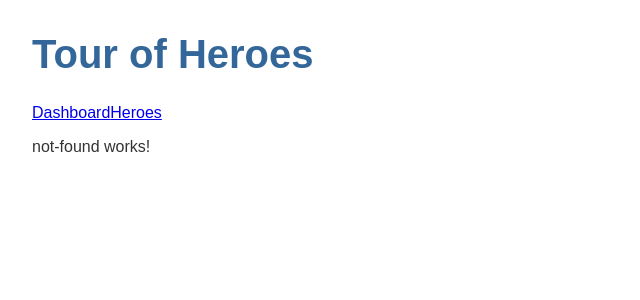
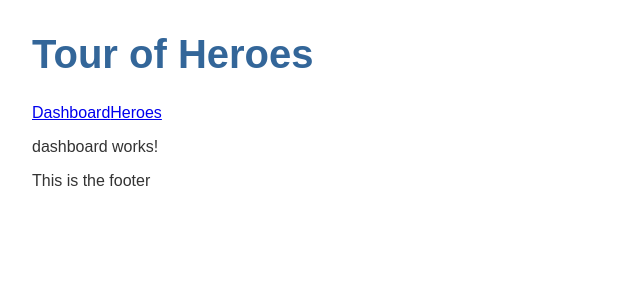
Before and after one commit to Experis-Upskilling-Program/tour-of-heroes, an Angular app: page /dashboard in a window 1280 px wide. Before the commit this address led to /not-found. Shown: the top 300 px of the page, without its empty margins (0-640 px from the left). Built offline with nearby package versions, Linux system fonts and the light colour scheme.

Commit message:
Creando componentes header y footer e implementandolos en el componente app

```diff
--- a/src/app/app-routing.module.ts
+++ b/src/app/app-routing.module.ts
@@ -6,7 +6,7 @@
 
 const routes: Routes = [
   {path: '', redirectTo: '/dashboard', pathMatch: 'full'},
-  // {path: 'dashboard', component: DashboardComponent},
+  {path: 'dashboard', component: DashboardComponent},
   {path: 'heroes', component: HeroesComponent},
   {path:'not-found', component: NotFoundComponent},
   {path: '**', redirectTo: '/not-found', pathMatch: 'full'}
--- a/src/app/app.component.html
+++ b/src/app/app.component.html
@@ -1,7 +1,8 @@
 <h1>{{title}}</h1>
-<nav>
-    <a routerLink="/dashboard">Dashboard</a>
-    <a routerLink="/heroes">Heroes</a>
-</nav>
-<router-outlet></router-outlet>
-<app-messages></app-messages>
+<app-header></app-header>
+<main>
+    <!-- No olvidar poner la etiqueta router-outlet cuando se definen las rutas en app-routing.module (es decir un componente modular) -->
+    <router-outlet></router-outlet>
+    <app-messages></app-messages>
+</main>
+<app-footer></app-footer>
--- a/src/app/app.module.ts
+++ b/src/app/app.module.ts
@@ -10,6 +10,8 @@
 import { MessagesComponent } from './components/messages/messages.component';
 import { DashboardComponent } from './components/dashboard/dashboard.component';
 import { NotFoundComponent } from './components/not-found/not-found.component';
+import { FooterComponent } from './components/footer/footer.component';
+import { HeaderComponent } from './components/header/header.component';
 
 
 
@@ -20,7 +22,9 @@
     HeroDetailComponent,
     MessagesComponent,
     DashboardComponent,
-    NotFoundComponent
+    NotFoundComponent,
+    FooterComponent,
+    HeaderComponent
   ],
   imports: [
     BrowserModule,
--- /dev/null
+++ b/src/app/components/footer/footer.component.html
@@ -0,0 +1,3 @@
+<footer>
+    <p>This is the footer</p>
+</footer>
--- /dev/null
+++ b/src/app/components/header/header.component.html
@@ -0,0 +1,6 @@
+<header>
+    <nav>
+        <a routerLink="dashboard">Dashboard</a>
+        <a routerLink="heroes">Heroes</a>
+    </nav>
+</header>
```
Also changed, not shown: src/app/components/footer/footer.component.ts (added, +10 -0 lines), src/app/components/header/header.component.ts (added, +10 -0 lines), src/app/components/footer/footer.component.css (added), src/app/components/header/header.component.css (added), 2 other files (tests, documents, lock files or other folders).
